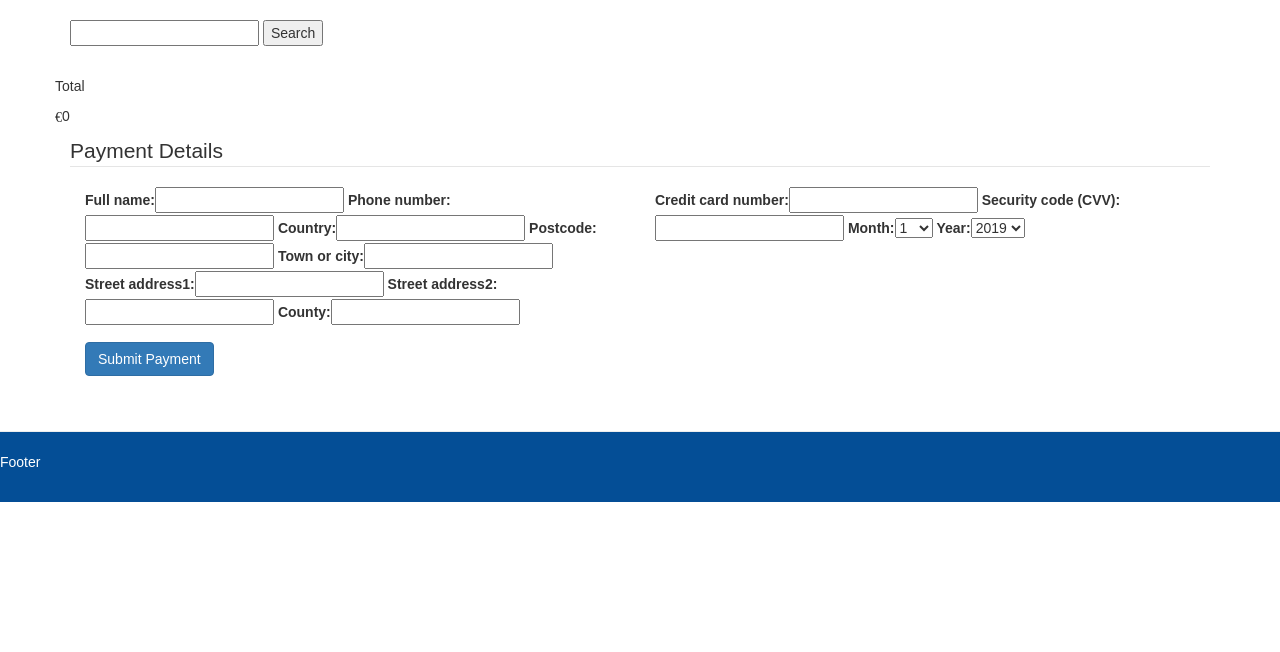
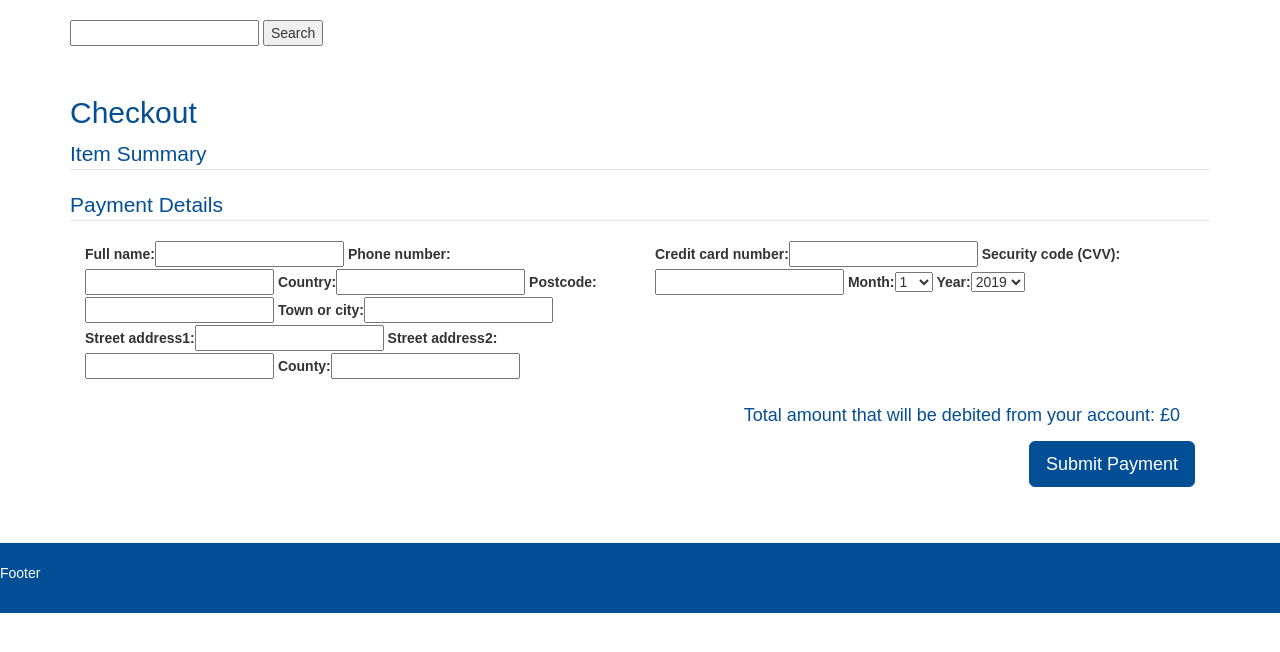
Before and after one commit to zanderm73/milestone4-miller-merchant, a Django app: page /checkout/ in a window 1280 px wide. Shown: the part 52-704 px from the top of the page. Run offline with Django 3.2, Linux system fonts and the light colour scheme; the visitor is signed in with stand-in values (Sample User, id 1); some libraries are stand-ins or nearby versions; some web fonts are replaced.

Commit message:
templates in cart and checkout modified to fit in with the theme if the rest of the site, CSS styles also updated for new headings and buttons

```diff
--- a/accounts/forms.py
+++ b/accounts/forms.py
@@ -3,15 +3,16 @@ from django.contrib.auth.models import User
 from django.contrib.auth.forms import UserCreationForm
 from django.core.exceptions import ValidationError
 
+
+# form to allow registered users to login
 class UserLoginForm(forms.Form):
-    """Form to be used to log users in"""
 
     username = forms.CharField()
     password = forms.CharField(widget=forms.PasswordInput)
 
 
+# form to allow new users to register
 class UserRegistrationForm(UserCreationForm):
-    """Form used to register a new user"""
 
     password1 = forms.CharField(
         label="Password",
--- a/accounts/templates/index.html
+++ b/accounts/templates/index.html
@@ -1,9 +1,5 @@
 {% extends 'base.html' %}
-
 {% block page_title %}Home Page{% endblock %}
-
 {% block page_heading %}
-
 Home
-
 {% endblock %}
--- a/accounts/templates/registration.html
+++ b/accounts/templates/registration.html
@@ -1,13 +1,11 @@
 {% extends 'base.html' %}
-
 {% load bootstrap_tags %}
-
 {% block page_title %}Registration Page{% endblock %}
-
 {% block page_heading %}User Registration{% endblock %}
-
 {% block content %}
 <p>If you already have an account, you can <a href="{% url 'login' %}">sign in </a></p>
+
+<!--registration form to allow new users to create an account-->
 <form method="POST">
     {% csrf_token %} {{ registration_form | as_bootstrap }}
     <button type="submit" class="btn btn-default">Register</button>
--- a/bookreview/forms.py
+++ b/bookreview/forms.py
@@ -1,7 +1,7 @@
 from django import forms
 from .models import BookReview, UserVote
 
-
+# form to allow users to select book and comment on their choice
 class UserCommentForm(forms.ModelForm):
 
     class Meta:
--- a/cart/contexts.py
+++ b/cart/contexts.py
@@ -1,12 +1,8 @@
 from django.shortcuts import get_object_or_404
 from product.models import Product
 
-
+# allows the cart contents to be rendered on every page
 def cart_contents(request):
-    """
-    Ensures that the cart contents are available when rendering
-    every page
-    """
     cart = request.session.get('cart', {})
 
     cart_items = []
--- a/checkout/templates/checkout.html
+++ b/checkout/templates/checkout.html
@@ -1,7 +1,6 @@
 {% extends "base.html" %}
 {% load static from staticfiles %}
 {% load bootstrap_tags %}
-
 {% block head_js %}
 <script type="text/javascript" src="https://js.stripe.com/v2/"></script>
 <script type="text/javascript">
@@ -11,47 +10,55 @@
 </script>
 <script type="text/javascript" src="{% static 'js/stripe.js' %}"></script>
 {% endblock %}
-
 {% block content %}
 <div class="row row-flex">
-    {% for item in cart_items %}
+    <div class="col-xs-12 container title">
+
+        <!--page heading-->
+        <h2 class="page-heading">Checkout</h2>
+    </div>
+
+        <!--summary of items being purchased-->
+    <div class="col-xs-12 container title">
+        <legend class="page-heading">Item Summary</legend>
+    </div>
+        {% for item in cart_items %}
         <div class="col-xs-10 col-xs-offset-1 col-sm-offset-0 col-sm-6 col-md-4 display panel panel-default">
             <div class="panel-body">
                 <div class="product" style="background-image: url('{{ MEDIA_URL }}{{ item.product.image }}')"></div>
-
-                <div class="caption">
-                    <h3>{{ item.product.name }}</h3>
-                    <p class="product-description">{{ item.product.descriptio }}</p>
-                    <p>{{ item.quantity }}</p>
-                    <p>item.product.price</p>
+                <div class="caption text-center">
+                    <h3 class="cart-page-style">{{ item.product.title }}</h3>
+                    <p>{{ item.product.authors }}</p>
+                    <p>£{{ item.product.price }}</p>
+                    <p>Qauntity: {{ item.quantity }}</p>
                 </div>
             </div>
         </div>
     {% endfor %}
 </div>
-<div class="row">
-    <p>Total</p>
-    <p><span class="glyphicon glyphicon-euro" aria-hidden="true"></span>{{ total }}</p>
-</div>
 
+<!--bootstrao form to take payement using stripe-->
 <form role="form" method="post" id="payment-form" action="{% url 'checkout' %}">
-    <legend>Payment Details</legend>
-
+    <legend class="page-heading">Payment Details</legend>
     <div id="credit-card-errors" style="display: none;">
         <div id="alert-message block-message error" id="stripe-error-message"></div>
     </div>
-
     <div class="form-group col-md-6">
         {{ order_form | as_bootstrap }}
     </div>
-
     <div class="form-group col-md-6">
         {{ payment_form | as_bootstrap }}
     </div>
 
+    <!--message stating how much the account will be debited-->
+    <div class="row col-xs-12 text-right">
+        <h4 class="page-heading">Total amount that will be debited from your account: £{{ total }}</h4>
+    </div>
+
+    <!--button that submits customers details securely-->
     {% csrf_token %}
-    <div class="form-group col-md-12">
-        <input class=" btn btn-primary" id="submit_payment_btn" name="commit" type="submit" value="Submit Payment">
+    <div class="form-group col-xs-12 text-right">
+        <input class=" btn btn-primary btn-lg custom-button" id="submit_payment_btn" name="commit" type="submit" value="Submit Payment">
     </div>
 </form>
 {% endblock %}
--- a/home/templates/index.html
+++ b/home/templates/index.html
@@ -1,4 +1,3 @@
 {% extends 'base.html' %}
-
 {% block content %}
 {% endblock %}
--- a/product/templates/eachproduct.html
+++ b/product/templates/eachproduct.html
@@ -1,5 +1,4 @@
 {% extends 'base.html' %}
-
 {% block content %}
 {% for product in product %}
     <div class="bookreview-body">
--- a/product/templates/products.html
+++ b/product/templates/products.html
@@ -1,7 +1,7 @@
 {% extends 'base.html' %}
 {% block content %}
 <div class="row row-flex">
-    <div class="col-xs-12 col-xs-offset-1 col-sm-offset-0 container title">3
+    <div class="col-xs-12 col-xs-offset-1 col-sm-offset-0 container title">
         <h2 class="page-heading">Our Current Selection Of Books</h2>
     </div>
 
--- a/product/views.py
+++ b/product/views.py
@@ -19,7 +19,7 @@ def all_publishers(request):
     publisher = Product.objects.all()
     return render(request, "publisher.html", {"product": publisher})
 
-# renders a unque product page using pk which shows a more in depth view of the book
+# renders a unique product page using pk which shows a more in depth view of the book
 def each_product(request, pk):
     eachproduct = Product.objects.filter(pk=pk)
     return render(request, "eachproduct.html", {"product": eachproduct})
--- a/static/css/custom.css
+++ b/static/css/custom.css
@@ -160,6 +160,10 @@ a {
     padding-top: 20px;
 }
 
+.cart-page-style   {
+    color: #044e96;
+}
+
 .badge {
     padding-left: 9px;
     padding-right: 9px;
--- a/templates/base.html
+++ b/templates/base.html
@@ -1,7 +1,5 @@
 {% load staticfiles %}
-
 <html>
-
 <head>
     <meta charset="UTF-8">
     <meta name="viewport" content="width=device-width, initial-scale=1.0">
@@ -15,6 +13,8 @@
     {% endblock head_js %}
 </head>
 <body>
+
+    <!--navbar-->
     <nav class="navbar navbar-inverse">
     <div class="navigation">
         <div class="container">
@@ -29,15 +29,23 @@
             </div>
             <div id="navbar" class="navbar-collapse collapse">
                 <ul class="nav navbar-nav navbar-right">
-                <li><a href="{% url 'products' %}"> Store</a></li>
-                <li><a href="{% url 'reviewlanding' %}"> Book Of The Month</a></li>
+
+                    <!--links that appear in navbar to all users-->
+                    <li><a href="{% url 'products' %}"> Store</a></li>
+                    <li><a href="{% url 'reviewlanding' %}"> Book Of The Month</a></li>
+
+                    <!--links that appear in navbar when user is logged in-->
                     {% if user.is_authenticated %}
                         <li><a href="{% url 'profile' %}"> Profile</a></li>
                         <li><a href="{% url 'logout' %}"> Log Out</a></li>
                     {%  else %}
+
+                    <!--links that appears when user has not logged in-->
                         <li><a href="{% url 'registration' %}"> Register</a></li>
                         <li><a href="{% url 'login' %}"> Log In</a></li>
                     {% endif %}
+
+                    <!--cart count and link in the navbar-->
                     <li>
                         <a href="{% url 'view_cart' %}">
                             <i class="fa fa-shipping-cart"></i> Cart
@@ -51,6 +59,8 @@
         </div>
     </div>
     </nav>
+
+    <!--div that allows messages to appeart below the navbar-->
     {% if messages %}
                 {% for message in messages %}
         <div class="alert alert-{{ message.tags }}">
@@ -60,6 +70,8 @@
             </div>
         </div>
     {% endif %}
+
+    <!--search bar-->
     <div class="container">
         <div class="display">
             <form action="{% url 'search' %}" method="get">
@@ -69,6 +81,8 @@
         </div>
         {% block content %} {% endblock %}
     </div>
+
+    <!--footer-->
     <footer>
         <div class="footer">
             <p>Footer</p>
```
Also changed, not shown: accounts/backends.py (+3 -9 lines), accounts/templates/login.html (+1 -8 lines), accounts/templates/profile.html (+1 -6 lines), accounts/views.py (+12 -5 lines), cart/templates/cart.html (+20 -15 lines), cart/views.py (+4 -8 lines).
